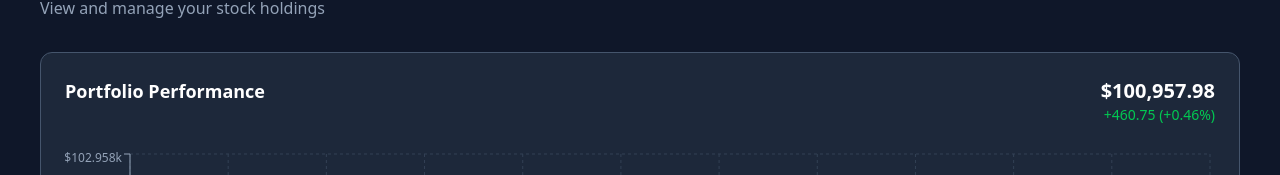
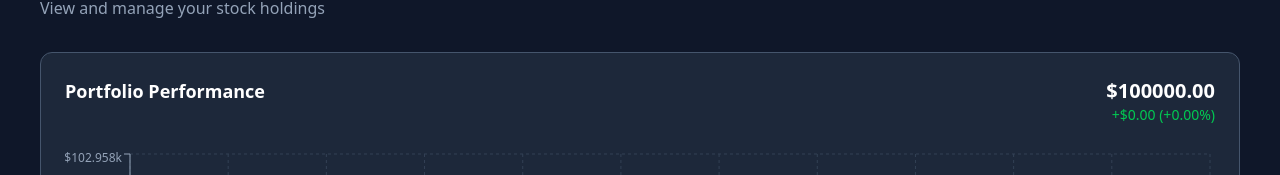
Before and after one commit to nisarg-gadhiya/stock-sim, a React (Vite) app: page /portfolio in a window 1280 px wide. Shown: the part 152-327 px from the top of the page. Built offline with nearby package versions, Linux system fonts and the light colour scheme.

Commit message:
sell function pushed

```diff
--- a/src/components/portfolio/PortfolioChart.jsx
+++ b/src/components/portfolio/PortfolioChart.jsx
@@ -9,9 +9,29 @@ import {
 } from "recharts";
 
 import { portfolioHistory } from "../../data/portfolioHistory";
-import PortfolioSummary from "./PortfolioSummary";
+import { usePortfolio } from "../../context/PortfolioContext";
 
 const PortfolioChart = () => {
+
+  const { cashBalance, holdings } = usePortfolio();
+
+  const stocksValue = holdings.reduce(
+    (sum, h) => sum + h.qty * (h.currentPrice ?? h.avgBuyPrice),
+    0
+  );
+
+  const totalValue = cashBalance + stocksValue;
+
+  const investedValue = holdings.reduce(
+    (sum, h) => sum + h.qty * h.avgBuyPrice,
+    0
+  );
+
+  const profit = stocksValue - investedValue;
+
+  const returnPercent =
+    investedValue === 0 ? 0 : (profit / investedValue) * 100;
+
   return (
     <div className="rounded-xl">
 
@@ -21,10 +41,14 @@ const PortfolioChart = () => {
         </h2>
 
         <div className="text-right">
-          <p className="text-xl font-bold">$100,957.98</p>
-          <p className="text-sm text-green-500">
-            +460.75 (+0.46%)
-          </p>
+          <p className="text-xl font-bold">${totalValue.toFixed(2)}</p>
+
+         <p className={`text-sm ${profit >= 0 ? "text-green-500" : "text-red-500"}`}>
+          {profit >= 0 ? "+" : "-"}${Math.abs(profit).toFixed(2)} (
+          {profit >= 0 ? "+" : "-"}
+          {Math.abs(returnPercent).toFixed(2)}%)
+        </p>
+
         </div>
       </div>
 
```
Also changed, not shown: src/main.jsx (+4 -4 lines).
